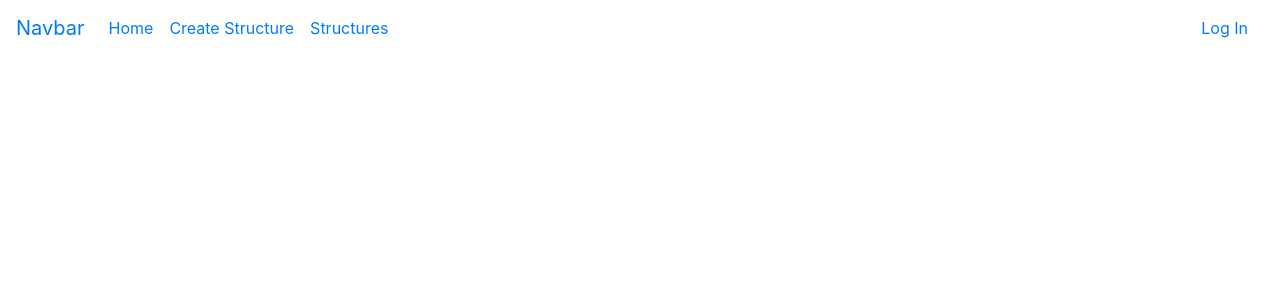
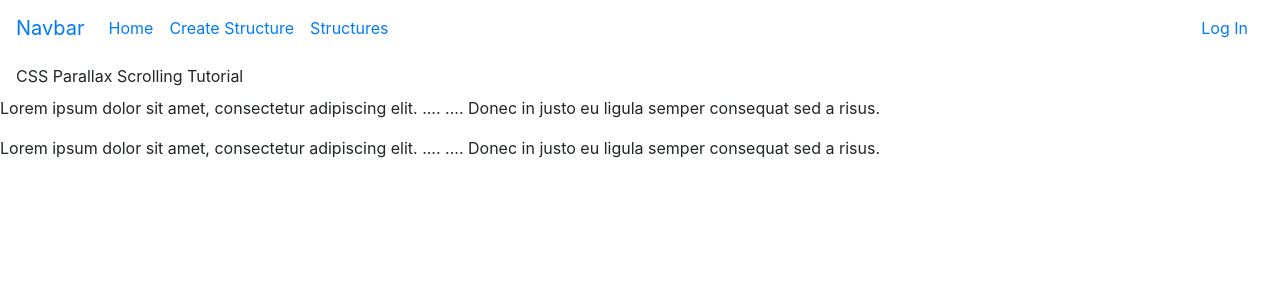
Before and after one commit to ChiExplores/a-stardust-truce, a Django app: page / in a window 1280 px wide. Shown: the top 300 px of the page. Run offline with Django 3.2, Linux system fonts and the light colour scheme; parts of the project's set-up code (start-up, migrations or seed data) failed here and were passed over; some libraries are stand-ins or nearby versions.

Commit message:
commit prior to pulling

```diff
--- a/main_app/templates/main_app/data_structure_form.html
+++ b/main_app/templates/main_app/data_structure_form.html
@@ -2,15 +2,13 @@
 {% load crispy_forms_tags %}
 
 {% block content %}
-<div class="text-center">
+
+<div class="maincontainer h-100 col-6 text-center my-auto">
     {% if object %}
         <h1>Edit <span class="teal-text">{{object.name}}</span></h1>
     {% else %}
         <h1>Create a Structure</h1>
     {% endif %}
-</div>
-
-<div class="maincontainer h-100 col-6 text-center my-auto">
     <!-- Leaving the action empty makes the form post to the same url used to display it -->
     <form action="" method="post">
         <!-- Django requires the following for security purposes -->
--- a/main_app/templates/main_app/home.html
+++ b/main_app/templates/main_app/home.html
@@ -1,4 +1,24 @@
 {% extends 'base.html' %}
 {% block content %}
 
+    <div class="navbar"><span>CSS Parallax Scrolling Tutorial</span></div>
+
+        <div class="parallax-wrapper">
+            <div class="content">
+                <p>Lorem ipsum dolor sit amet, consectetur adipiscing elit.
+                   ....
+                   ....
+                   Donec in justo eu ligula semper consequat sed a risus.</p>
+            </div>
+        </div>
+        <div class="regular-wrapper">
+            <div class="content">
+                <p>Lorem ipsum dolor sit amet, consectetur adipiscing elit.
+                   ....
+                   ....
+                   Donec in justo eu ligula semper consequat sed a risus.</p>
+            </div>
+        </div>
+
+
 {% endblock %}
```
